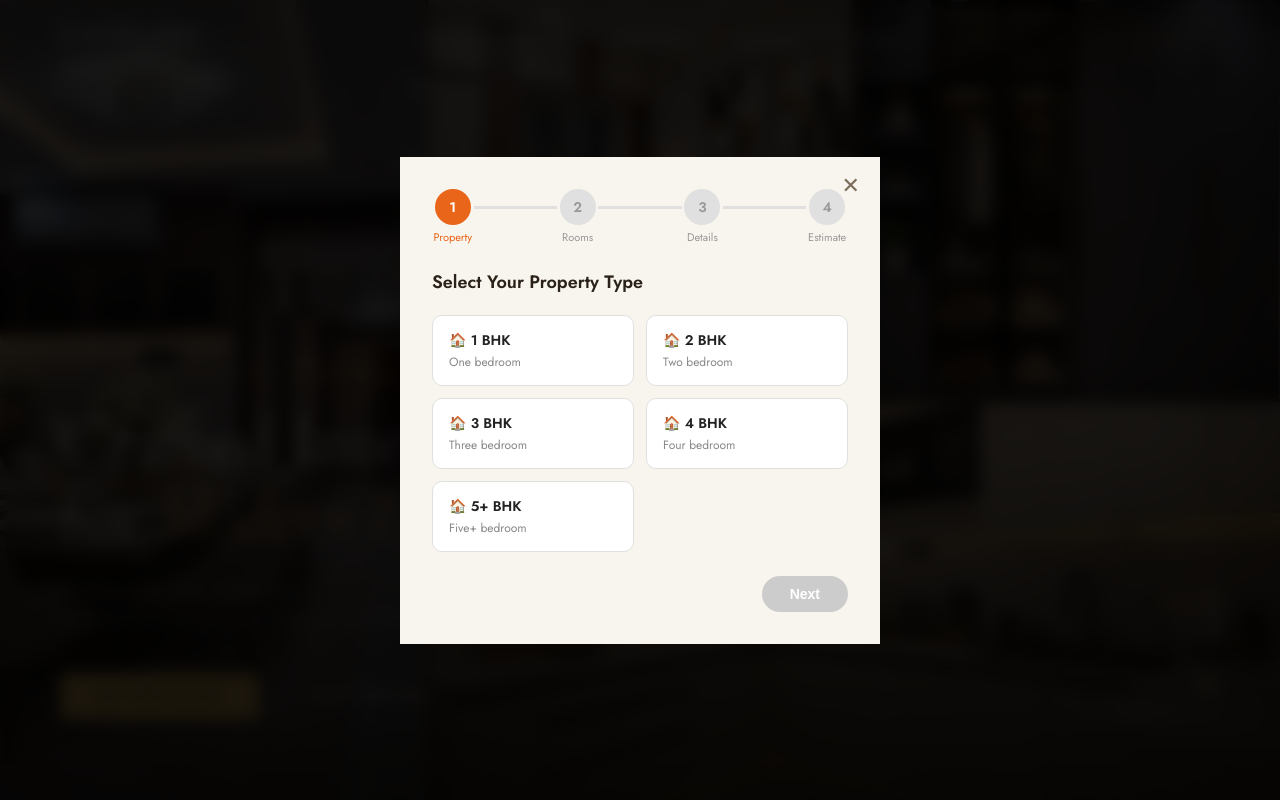
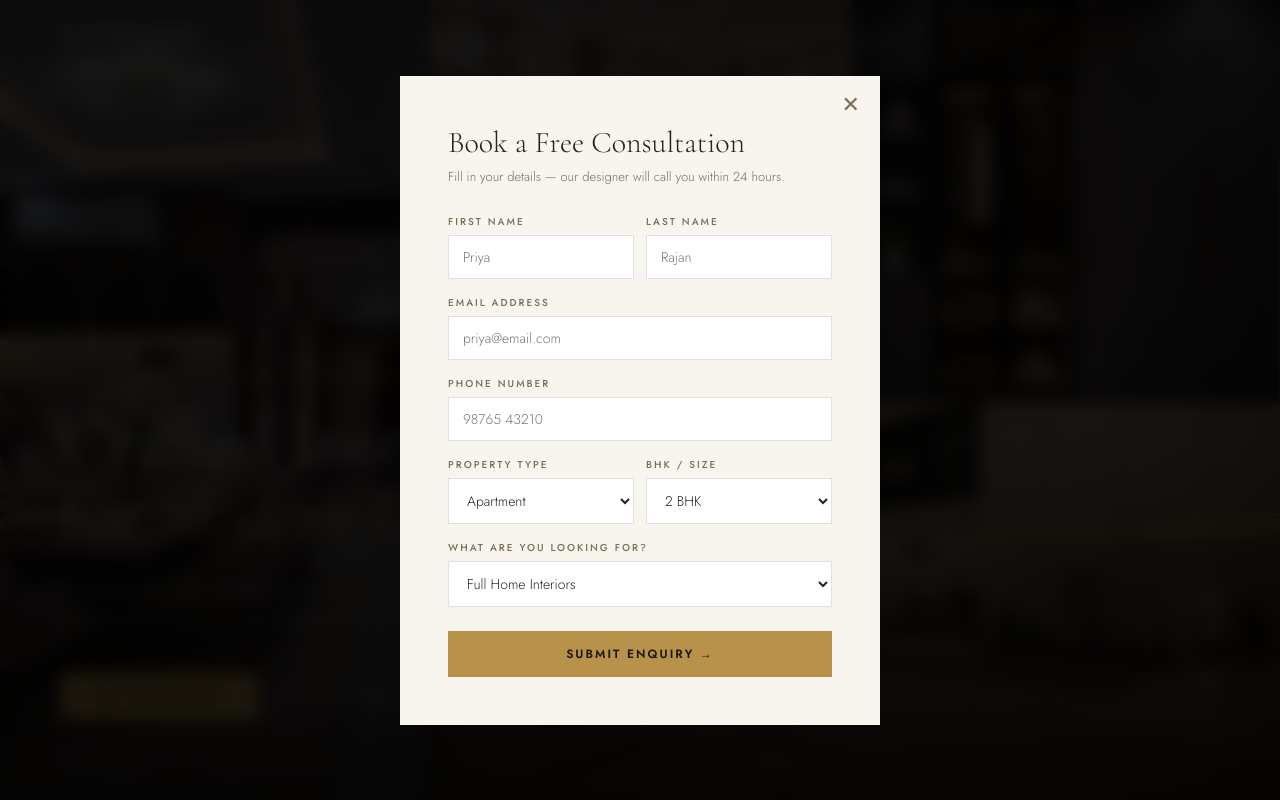
Before and after one commit to yuvaraj-6867/Summa, a React (Create React App) app: page / in a window 1280 px wide. Both pictures are taken after a click on the button "GET FREE QUOTE". Shown: the top 800 px of the page. Built offline with nearby package versions, Linux system fonts and the light colour scheme.

Commit message:
Revert "Replace modal with 4-step free estimate flow"
This reverts commit 8772e1ea7bcb929187a1898d733f44f72a70a7e4.

```diff
--- a/src/Modal.tsx
+++ b/src/Modal.tsx
@@ -1,17 +1,15 @@
-import React, { useState, useEffect } from "react";
+import React, { useState } from "react";
 
 interface ModalProps { onClose: () => void; onSubmit: () => void; }
+interface FormData {
+  firstName: string; lastName: string; email: string;
+  phone: string; propertyType: string; bhk: string; service: string;
+}
 
-const BHK_OPTIONS = ["1 BHK", "2 BHK", "3 BHK", "4 BHK", "5+ BHK"];
-const BHK_DESC: Record<string, string> = {
-  "1 BHK": "One bedroom", "2 BHK": "Two bedroom",
-  "3 BHK": "Three bedroom", "4 BHK": "Four bedroom", "5+ BHK": "Five+ bedroom"
+const INITIAL: FormData = {
+  firstName: "", lastName: "", email: "", phone: "",
+  propertyType: "Apartment", bhk: "2 BHK", service: "Full Home Interiors",
 };
-const ROOMS = ["Living Room", "Kitchen", "Bedroom", "Bathroom", "Foyer", "Balcony"];
-const BUDGET: Record<string, [number, number]> = {
-  "1 BHK": [2, 4], "2 BHK": [3, 6], "3 BHK": [5, 9], "4 BHK": [8, 14], "5+ BHK": [12, 20]
-};
-const CALC_STEPS = ["Analyzing your requirements", "Processing room selections", "Calculating budget range", "Preparing your estimate..."];
 
 export function Toast({ message, onHide }: { message: string; onHide: () => void }) {
   return (
@@ -30,219 +28,105 @@ export function Toast({ message, onHide }: { message: string; onHide: () => void
 }
 
 export default function Modal({ onClose, onSubmit }: ModalProps) {
-  const [step, setStep] = useState(1);
-  const [bhk, setBhk] = useState("");
-  const [rooms, setRooms] = useState<Record<string, number>>(
-    Object.fromEntries(ROOMS.map(r => [r, r === "Bedroom" || r === "Bathroom" ? 2 : 1]))
-  );
-  const [name, setName] = useState("");
-  const [phone, setPhone] = useState("");
-  const [email, setEmail] = useState("");
-  const [errors, setErrors] = useState<Record<string, string>>({});
-  const [calcStep, setCalcStep] = useState(0);
-  const [done, setDone] = useState(false);
+  const [form, setForm] = useState<FormData>(INITIAL);
+  const [errors, setErrors] = useState<Partial<FormData>>({});
+  const [status, setStatus] = useState<"idle" | "loading" | "error">("idle");
 
-  // Step 4: animate calc steps
-  useEffect(() => {
-    if (step !== 4) return;
-    let i = 0;
-    const t = setInterval(() => {
-      i++;
-      setCalcStep(i);
-      if (i >= CALC_STEPS.length) {
-        clearInterval(t);
-        setTimeout(() => setDone(true), 600);
-      }
-    }, 700);
-    return () => clearInterval(t);
-  }, [step]);
+  const set = (k: keyof FormData) => (e: React.ChangeEvent<HTMLInputElement | HTMLSelectElement>) =>
+    setForm(f => ({ ...f, [k]: e.target.value }));
 
-  const adjustRoom = (r: string, delta: number) =>
-    setRooms(prev => ({ ...prev, [r]: Math.max(0, prev[r] + delta) }));
-
-  const validateDetails = () => {
-    const e: Record<string, string> = {};
-    if (!name.trim()) e.name = "Required";
-    if (!/^[6-9]\d{9}$/.test(phone.replace(/\s+/g, ""))) e.phone = "Enter valid 10-digit mobile";
-    if (!/^[^\s@]+@[^\s@]+\.[^\s@]+$/.test(email)) e.email = "Enter valid email";
-    setErrors(e);
-    return Object.keys(e).length === 0;
+  const validate = () => {
+    const e: Partial<FormData> = {};
+    if (!form.firstName.trim()) e.firstName = "Required";
+    if (!form.lastName.trim())  e.lastName  = "Required";
+    if (!/^[^\s@]+@[^\s@]+\.[^\s@]+$/.test(form.email)) e.email = "Enter valid email";
+    if (!/^[6-9]\d{9}$/.test(form.phone.replace(/\s+/g, ""))) e.phone = "Enter valid 10-digit mobile";
+    return e;
   };
 
-  const submitAndNext = async () => {
-    if (!validateDetails()) return;
-    setStep(4);
+  const submit = async () => {
+    const e = validate();
+    if (Object.keys(e).length) { setErrors(e); return; }
+    setStatus("loading");
     try {
-      await fetch("https://summa-3m4t.onrender.com/api/enquiry", {
+      const res = await fetch("https://summa-3m4t.onrender.com/api/enquiry", {
         method: "POST",
         headers: { "Content-Type": "application/json" },
-        body: JSON.stringify({ firstName: name, lastName: "", email, phone, propertyType: "Apartment", bhk, service: "Full Home Interiors" }),
+        body: JSON.stringify(form),
       });
-    } catch {}
+      const data = await res.json();
+      if (data.success) { onSubmit(); }
+      else setStatus("error");
+    } catch { setStatus("error"); }
   };
-
-  const [min, max] = BUDGET[bhk] || [0, 0];
-
-  const stepLabels = ["Property", "Rooms", "Details", "Estimate"];
 
   return (
     <div className="modal-bg" onClick={e => e.target === e.currentTarget && onClose()}>
-      <div className="modal-box" style={{ maxWidth: 640, padding: "2rem" }}>
+      <div className="modal-box">
         <button className="modal-close" onClick={onClose}>✕</button>
+        <div className="modal-title">Book a Free Consultation</div>
+        <div className="modal-sub">Fill in your details — our designer will call you within 24 hours.</div>
 
-        {/* Stepper */}
-        <div style={{ display: "flex", alignItems: "center", marginBottom: "1.5rem", gap: 0 }}>
-          {stepLabels.map((label, i) => {
-            const n = i + 1;
-            const active = step === n;
-            const done2 = step > n;
-            return (
-              <React.Fragment key={n}>
-                <div style={{ display: "flex", flexDirection: "column", alignItems: "center", flex: 1 }}>
-                  <div style={{
-                    width: 36, height: 36, borderRadius: "50%", display: "flex", alignItems: "center", justifyContent: "center",
-                    background: done2 ? "#4CAF50" : active ? "#E8651A" : "#e0e0e0",
-                    color: done2 || active ? "#fff" : "#999", fontWeight: 600, fontSize: 14, marginBottom: 4,
-                  }}>{n}</div>
-                  <span style={{ fontSize: 11, color: active ? "#E8651A" : done2 ? "#4CAF50" : "#999" }}>{label}</span>
-                </div>
-                {i < 3 && (
-                  <div style={{ flex: 2, height: 3, background: step > n ? "#E8651A" : "#e0e0e0", marginBottom: 18 }} />
-                )}
-              </React.Fragment>
-            );
-          })}
+        <div className="form-grid">
+          <div className="form-row">
+            <label>First Name</label>
+            <input type="text" placeholder="Priya" value={form.firstName} onChange={set("firstName")} />
+            {errors.firstName && <span style={err}>{errors.firstName}</span>}
+          </div>
+          <div className="form-row">
+            <label>Last Name</label>
+            <input type="text" placeholder="Rajan" value={form.lastName} onChange={set("lastName")} />
+            {errors.lastName && <span style={err}>{errors.lastName}</span>}
+          </div>
+        </div>
+        <div className="form-row">
+          <label>Email Address</label>
+          <input type="email" placeholder="priya@email.com" value={form.email} onChange={set("email")} />
+          {errors.email && <span style={err}>{errors.email}</span>}
+        </div>
+        <div className="form-row">
+          <label>Phone Number</label>
+          <input type="tel" placeholder="98765 43210" value={form.phone} onChange={set("phone")} />
+          {errors.phone && <span style={err}>{errors.phone}</span>}
+        </div>
+        <div className="form-grid">
+          <div className="form-row">
+            <label>Property Type</label>
+            <select value={form.propertyType} onChange={set("propertyType")}>
+              <option>Apartment</option><option>Villa</option>
+              <option>Independent House</option><option>Commercial</option>
+            </select>
+          </div>
+          <div className="form-row">
+            <label>BHK / Size</label>
+            <select value={form.bhk} onChange={set("bhk")}>
+              <option>1 BHK</option><option>2 BHK</option>
+              <option>3 BHK</option><option>4 BHK</option><option>5+ BHK</option>
+            </select>
+          </div>
+        </div>
+        <div className="form-row">
+          <label>What are you looking for?</label>
+          <select value={form.service} onChange={set("service")}>
+            <option>Full Home Interiors</option><option>Modular Kitchen</option>
+            <option>Bedroom &amp; Wardrobe</option><option>Pooja Room</option>
+            <option>Turnkey Project</option>
+          </select>
         </div>
 
-        {/* Step 1: Property */}
-        {step === 1 && (
-          <>
-            <div style={{ fontWeight: 600, fontSize: 18, marginBottom: "1.25rem" }}>Select Your Property Type</div>
-            <div style={{ display: "grid", gridTemplateColumns: "1fr 1fr", gap: 12, marginBottom: "1.5rem" }}>
-              {BHK_OPTIONS.map(b => (
-                <div key={b} onClick={() => setBhk(b)} style={{
-                  border: `1.5px solid ${bhk === b ? "#E8651A" : "#e0e0e0"}`,
-                  borderRadius: 10, padding: "14px 16px", cursor: "pointer",
-                  background: bhk === b ? "#fff5f0" : "#fff",
-                }}>
-                  <div style={{ fontWeight: 600, fontSize: 14, color: bhk === b ? "#E8651A" : "#222" }}>🏠 {b}</div>
-                  <div style={{ fontSize: 12, color: "#888", marginTop: 3 }}>{BHK_DESC[b]}</div>
-                </div>
-              ))}
-            </div>
-            <div style={{ display: "flex", justifyContent: "flex-end" }}>
-              <button onClick={() => bhk && setStep(2)} style={btnStyle(!bhk)}>Next</button>
-            </div>
-          </>
-        )}
+        {status === "error" && <p style={{ ...err, marginBottom: 8 }}>Something went wrong. Please try again.</p>}
 
-        {/* Step 2: Rooms */}
-        {step === 2 && (
-          <>
-            <div style={{ fontWeight: 600, fontSize: 18, marginBottom: "1.25rem" }}>Select Rooms to Design</div>
-            <div style={{ display: "flex", flexDirection: "column", gap: 10, marginBottom: "1.5rem" }}>
-              {ROOMS.map(r => (
-                <div key={r} style={{ display: "flex", alignItems: "center", justifyContent: "space-between", border: "1px solid #e0e0e0", borderRadius: 10, padding: "12px 16px" }}>
-                  <span style={{ fontSize: 14 }}>{r}</span>
-                  <div style={{ display: "flex", alignItems: "center", gap: 12 }}>
-                    <button onClick={() => adjustRoom(r, -1)} style={counterBtn}>−</button>
-                    <span style={{ fontWeight: 600, minWidth: 16, textAlign: "center" }}>{rooms[r]}</span>
-                    <button onClick={() => adjustRoom(r, 1)} style={counterBtn}>+</button>
-                  </div>
-                </div>
-              ))}
-            </div>
-            <div style={{ display: "flex", justifyContent: "space-between" }}>
-              <button onClick={() => setStep(1)} style={backBtn}>Back</button>
-              <button onClick={() => setStep(3)} style={btnStyle(false)}>Next</button>
-            </div>
-          </>
-        )}
-
-        {/* Step 3: Details */}
-        {step === 3 && (
-          <>
-            <div style={{ fontWeight: 600, fontSize: 18, marginBottom: "1.25rem" }}>Your Details</div>
-            <div style={{ display: "flex", flexDirection: "column", gap: 12, marginBottom: "1.5rem" }}>
-              {[
-                { label: "Full Name", val: name, set: setName, key: "name", placeholder: "Priya Rajan", type: "text" },
-                { label: "Phone Number", val: phone, set: setPhone, key: "phone", placeholder: "98765 43210", type: "tel" },
-                { label: "Email Address", val: email, set: setEmail, key: "email", placeholder: "priya@email.com", type: "email" },
-              ].map(f => (
-                <div key={f.key}>
-                  <input
-                    type={f.type} placeholder={f.placeholder} value={f.val}
-                    onChange={e => { f.set(e.target.value); setErrors(prev => ({ ...prev, [f.key]: "" })); }}
-                    style={{ width: "100%", padding: "14px 16px", border: `1px solid ${errors[f.key] ? "#c0392b" : "#e0e0e0"}`, borderRadius: 10, fontSize: 14, outline: "none", boxSizing: "border-box" }}
-                  />
-                  {errors[f.key] && <span style={{ fontSize: 11, color: "#c0392b" }}>{errors[f.key]}</span>}
-                </div>
-              ))}
-            </div>
-            <div style={{ display: "flex", justifyContent: "space-between" }}>
-              <button onClick={() => setStep(2)} style={backBtn}>Back</button>
-              <button onClick={submitAndNext} style={btnStyle(false)}>Get Free Estimate</button>
-            </div>
-          </>
-        )}
-
-        {/* Step 4: Calculating / Result */}
-        {step === 4 && !done && (
-          <div style={{ textAlign: "center", padding: "2rem 0" }}>
-            <div style={{ width: 60, height: 60, border: "4px solid #e0e0e0", borderTop: "4px solid #E8651A", borderRadius: "50%", margin: "0 auto 1.5rem", animation: "spin 1s linear infinite" }} />
-            <div style={{ fontWeight: 700, fontSize: 20, marginBottom: "1rem" }}>Calculating Your Estimate...</div>
-            <div style={{ background: "#f5f5f5", borderRadius: 10, padding: "12px 20px", marginBottom: "1.5rem", fontSize: 13, color: "#666" }}>
-              Please wait while we prepare your personalized cost estimate
-            </div>
-            <div style={{ display: "flex", flexDirection: "column", gap: 10, textAlign: "left" }}>
-              {CALC_STEPS.map((s, i) => (
-                <div key={i} style={{ display: "flex", alignItems: "center", gap: 10, fontSize: 14 }}>
-                  <span style={{ width: 24, height: 24, borderRadius: "50%", background: calcStep > i ? "#4CAF50" : calcStep === i ? "#E8651A" : "#e0e0e0", display: "flex", alignItems: "center", justifyContent: "center", fontSize: 12, color: "#fff", flexShrink: 0 }}>
-                    {calcStep > i ? "✓" : ""}
-                  </span>
-                  <span style={{ color: calcStep >= i ? "#222" : "#aaa" }}>{s}</span>
-                </div>
-              ))}
-            </div>
-            <style>{`@keyframes spin { to { transform: rotate(360deg); } }`}</style>
-          </div>
-        )}
-
-        {step === 4 && done && (
-          <div style={{ textAlign: "center", padding: "1rem 0" }}>
-            <div style={{ width: 60, height: 60, borderRadius: "50%", background: "#4CAF50", display: "flex", alignItems: "center", justifyContent: "center", margin: "0 auto 1rem", fontSize: 28, color: "#fff" }}>✓</div>
-            <div style={{ fontSize: 14, color: "#666", marginBottom: "0.75rem" }}>Your Interior Cost Estimate Is Ready</div>
-            <div style={{ display: "inline-block", background: "#E8651A", color: "#fff", borderRadius: 20, padding: "6px 16px", fontSize: 13, fontWeight: 600, marginBottom: "1.5rem" }}>{bhk} Property</div>
-            <div style={{ border: "2px solid #E8651A", borderRadius: 12, padding: "1.5rem", background: "#fff8f5", marginBottom: "1.5rem" }}>
-              <div style={{ fontWeight: 600, marginBottom: "0.75rem" }}>Here's Your Estimated Budget Range</div>
-              <div style={{ fontSize: 36, fontWeight: 700, color: "#4CAF50" }}>₹{min}L – ₹{max}L*</div>
-              <div style={{ fontSize: 12, color: "#888", marginTop: "0.75rem", borderLeft: "3px solid #e0e0e0", paddingLeft: 10 }}>
-                Note: This isn't a final quote and can be customised to suit your needs.
-              </div>
-            </div>
-            <div style={{ fontWeight: 700, fontSize: 18, marginBottom: "0.5rem" }}>Thank You, {name} For Giving Us This Opportunity! 🎉</div>
-            <div style={{ fontSize: 13, color: "#666" }}>We will get in touch with you shortly via email <strong>{email}</strong></div>
-            <button onClick={() => { onSubmit(); }} style={{ ...btnStyle(false), marginTop: "1.5rem", width: "100%" }}>Close</button>
-          </div>
-        )}
+        <button
+          className="btn-gold"
+          style={{ width: "100%", marginTop: 8, padding: 14, fontSize: 12, letterSpacing: 2, opacity: status === "loading" ? 0.7 : 1 }}
+          onClick={submit}
+          disabled={status === "loading"}
+        >
+          {status === "loading" ? "Submitting..." : "Submit Enquiry →"}
+        </button>
       </div>
     </div>
   );
 }
 
-const btnStyle = (disabled: boolean): React.CSSProperties => ({
-  background: disabled ? "#ccc" : "#E8651A", color: "#fff", border: "none",
-  borderRadius: 24, padding: "10px 28px", fontWeight: 600, fontSize: 14,
-  cursor: disabled ? "not-allowed" : "pointer",
-});
-
-const backBtn: React.CSSProperties = {
-  background: "#666", color: "#fff", border: "none",
-  borderRadius: 24, padding: "10px 28px", fontWeight: 600, fontSize: 14, cursor: "pointer",
-};
-
-const counterBtn: React.CSSProperties = {
-  width: 30, height: 30, borderRadius: "50%", background: "#E8651A",
-  color: "#fff", border: "none", fontSize: 18, cursor: "pointer",
-  display: "flex", alignItems: "center", justifyContent: "center", lineHeight: 1,
-};
+const err: React.CSSProperties = { display: "block", fontSize: 11, color: "#c0392b", marginTop: 4 };
```
